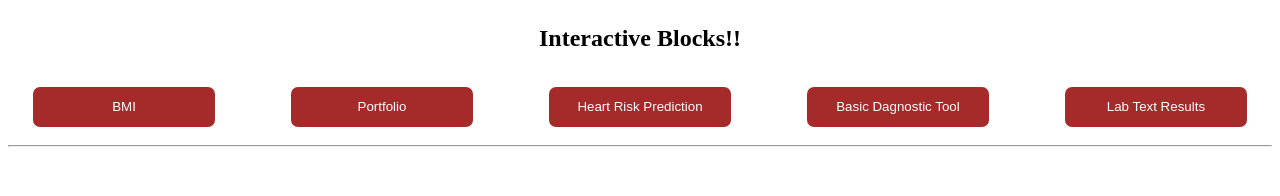
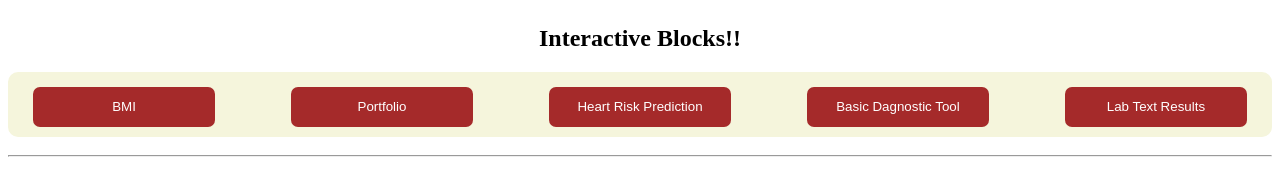
Before and after one commit to chaitu2003/IBs, a plain HTML site: page index.html in a window 1280 px wide. Drawn offline with Linux system fonts and the light colour scheme.

Commit message:
Update style.css

```diff
--- a/assets/css/style.css
+++ b/assets/css/style.css
@@ -8,6 +8,9 @@ h2 {
   padding-top: 15px;
   padding-left: 25px;
   padding-right: 25px;
+  background: beige;
+  border-radius: 10px;
+  padding-bottom: 10px;
 }
 button {
   cursor: pointer;
```
